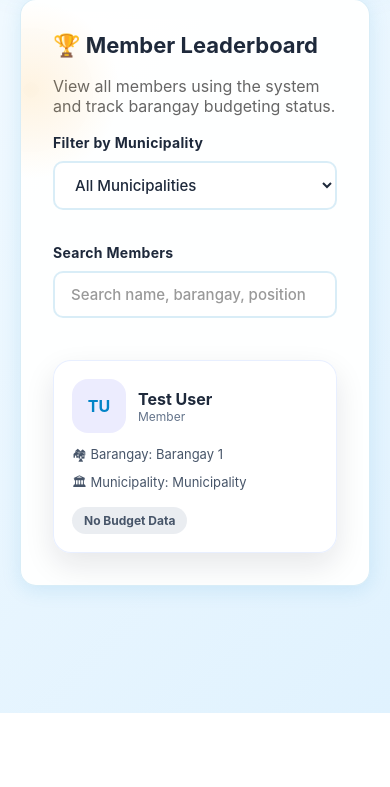
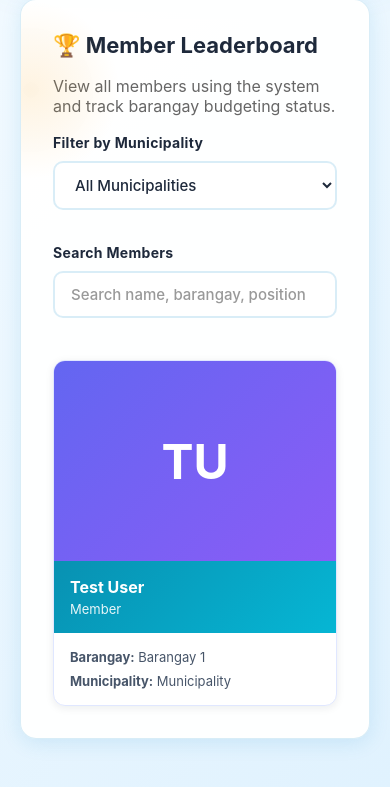
Before and after one commit to jam010203/sklgu-admin-system, a Flask app: page /user-dashboard in a window 390 px wide, after a click on "Members". Shown: the part 1037-1824 px from the top of the page. Before the commit the page ends 1750 px from the top, so only its background shows below. Run offline with Flask 3, Linux system fonts and the light colour scheme; the visitor is signed in with stand-in values (Sample User, id 1); data comes from the database, SQL or seed files in the repository; data that the repository does not hold is empty.

Commit message:
Redesign member and user cards to professional grid layout
- Member cards: Large profile image at top, teal header with name/position, info below
- User cards: Large profile image, teal info bar, all member details listed
- Clean card layout without social icons
- 280px minimum width cards in responsive grid
- Removed emoji icons from member info
- Added hover effects and improved spacing
- Profile images full height (200px) at top of card

```diff
--- a/admin_system/templates/user-dashboard.html
+++ b/admin_system/templates/user-dashboard.html
@@ -650,33 +650,33 @@
         }
 
         .member-card {
-            background: rgba(255, 255, 255, 0.95);
-            border-radius: 18px;
-            padding: 18px;
-            border: 1px solid var(--border);
-            box-shadow: 0 12px 30px rgba(15, 23, 42, 0.1);
+            background: white;
+            border-radius: 12px;
+            padding: 0;
+            border: 1px solid #e0e7ff;
+            box-shadow: 0 2px 8px rgba(15, 23, 42, 0.08);
             display: flex;
             flex-direction: column;
-            gap: 12px;
-        }
-
-        .member-header {
-            display: flex;
-            align-items: center;
-            gap: 12px;
+            overflow: hidden;
+            transition: all 0.3s ease;
+        }
+
+        .member-card:hover {
+            box-shadow: 0 4px 16px rgba(15, 23, 42, 0.12);
+            transform: translateY(-2px);
         }
 
         .member-avatar {
-            width: 54px;
-            height: 54px;
-            border-radius: 16px;
-            background: rgba(99, 102, 241, 0.12);
+            width: 100%;
+            height: 200px;
+            background: linear-gradient(135deg, #6366f1 0%, #8b5cf6 100%);
             display: flex;
             align-items: center;
             justify-content: center;
             font-weight: 700;
-            color: var(--primary);
+            color: white;
             overflow: hidden;
+            font-size: 48px;
         }
 
         .member-avatar img {
@@ -685,19 +685,40 @@
             object-fit: cover;
         }
 
+        .member-header {
+            background: linear-gradient(135deg, #0891b2 0%, #06b6d4 100%);
+            padding: 16px;
+            display: flex;
+            flex-direction: column;
+            gap: 4px;
+        }
+
         .member-name {
             font-weight: 700;
-            color: var(--text);
+            color: white;
+            font-size: 16px;
+            margin: 0;
         }
 
         .member-role {
-            font-size: 12px;
-            color: var(--muted);
+            font-size: 13px;
+            color: rgba(255, 255, 255, 0.9);
+            margin: 0;
         }
 
         .member-meta {
-            display: grid;
-            gap: 6px;
+            padding: 16px;
+            display: flex;
+            flex-direction: column;
+            gap: 8px;
+            font-size: 13px;
+            color: #475569;
+            flex-grow: 1;
+        }
+
+        .member-meta span {
+            line-height: 1.5;
+        }
             font-size: 13px;
             color: #475569;
         }
@@ -2108,7 +2129,7 @@
             if (!container) return;
 
             if (!list.length) {
-                container.innerHTML = '<div style="text-align: center; color: #999; padding: 20px;">No members found</div>';
+                container.innerHTML = '<div style="text-align: center; color: #999; padding: 40px 20px; grid-column: 1/-1;">No members found</div>';
                 return;
             }
 
@@ -2116,22 +2137,18 @@
                 const initials = (member.full_name || 'User').split(' ').map(part => part[0]).join('').slice(0, 2).toUpperCase();
                 const avatar = member.profile_picture
                     ? `<img src="/uploads/${member.profile_picture}" alt="${member.full_name}">`
-                    : `<span>${initials}</span>`;
-                const statusClass = getStatusClass(member.barangay_budget_status);
+                    : initials;
                 return `
                     <div class="member-card">
+                        <div class="member-avatar">${avatar}</div>
                         <div class="member-header">
-                            <div class="member-avatar">${avatar}</div>
-                            <div>
-                                <div class="member-name">${member.full_name || 'Unnamed Member'}</div>
-                                <div class="member-role">${member.position || 'Position not set'}</div>
-                            </div>
+                            <div class="member-name">${member.full_name || 'Unnamed Member'}</div>
+                            <div class="member-role">${member.position || 'Position not set'}</div>
                         </div>
                         <div class="member-meta">
-                            <span>🏘 Barangay: ${member.barangay || 'N/A'}</span>
-                            <span>🏛 Municipality: ${member.municipality || 'N/A'}</span>
+                            <div><strong>Barangay:</strong> ${member.barangay || 'N/A'}</div>
+                            <div><strong>Municipality:</strong> ${member.municipality || 'N/A'}</div>
                         </div>
-                        <span class="status-pill ${statusClass}">${member.barangay_budget_status || 'No Budget Data'}</span>
                     </div>
                 `;
             }).join('');
```
Also changed, not shown: admin_system/templates/main-dashboard.html (+68 -39 lines).
